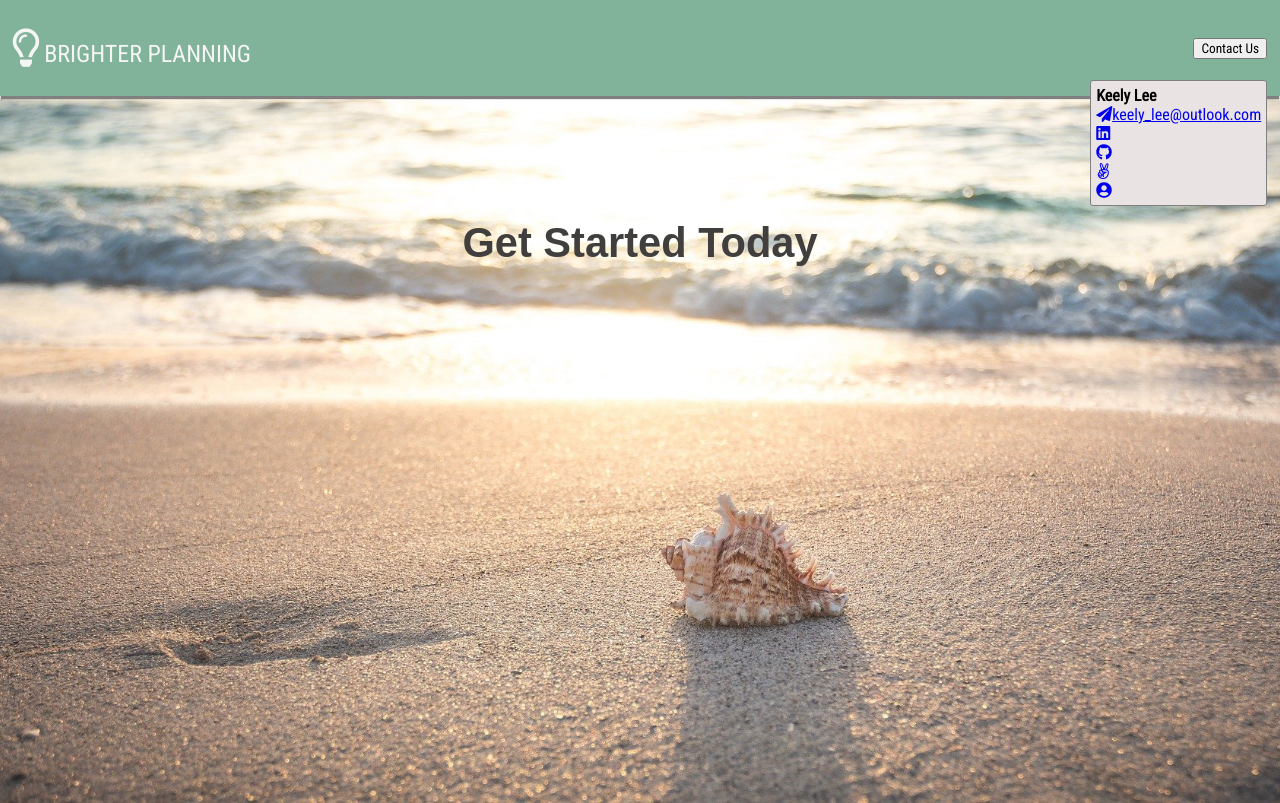
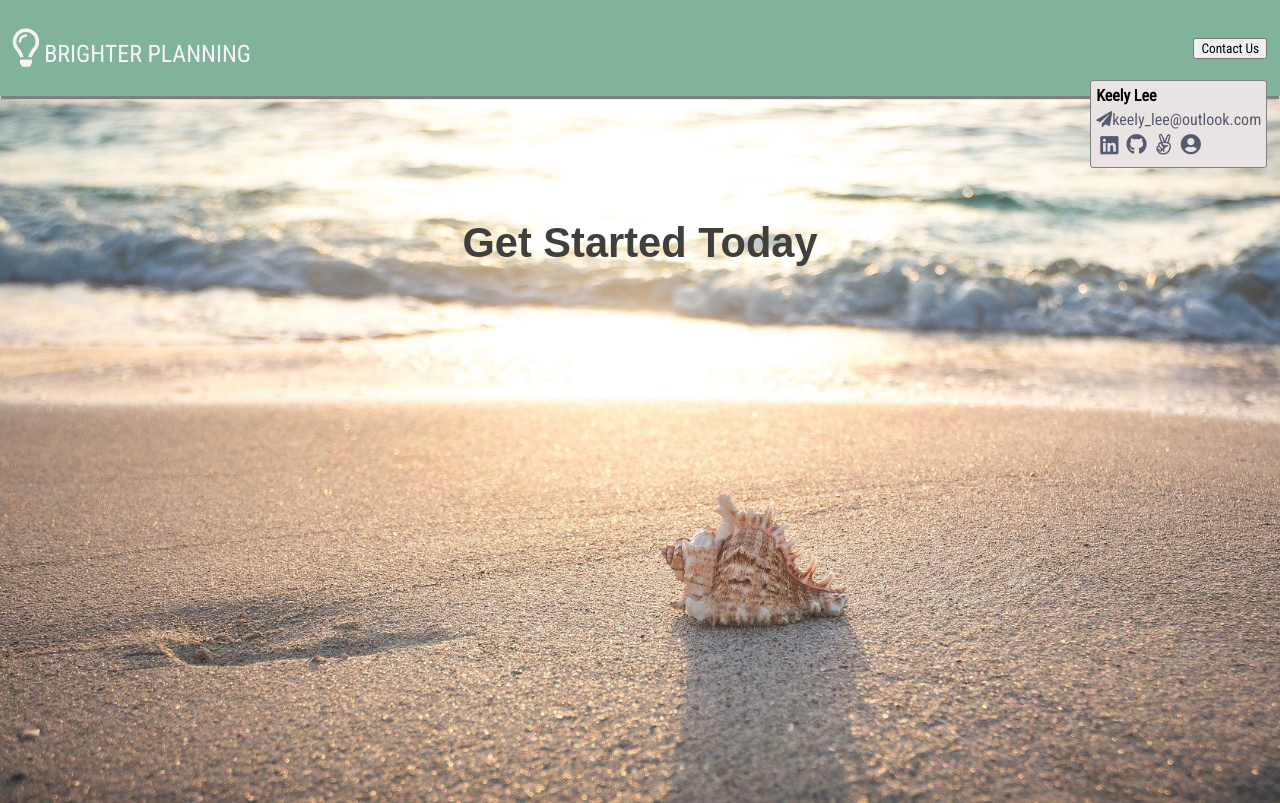
Before and after one commit to keely-lee/BrighterPlanning, a React (Create React App) app in the folder frontend/: page / in a window 1280 px wide. Both pictures are taken after a click on the button "Contact Us". Built offline with nearby package versions, Linux system fonts and the light colour scheme; a web font is replaced by a local one.

Commit message:
Minor styling updates

```diff
--- a/frontend/src/components/Navbar.js
+++ b/frontend/src/components/Navbar.js
@@ -20,10 +20,12 @@ function Nav(props) {
           <div className="nav-contact">
             <p>Keely Lee</p>
             <a href="mailto:keely_lee@outlook.com"><i className="fas fa-paper-plane"></i>keely_lee@outlook.com</a>
-            <a href="https://www.linkedin.com/in/keely-lee1/" className="linkedin" ><i className="fab fa-linkedin"></i></a>
-            <a href="https://github.com/keely-lee" className="github" ><i className="fab fa-github"></i></a>
-            <a href="https://angel.co/u/keely-lee" className="angellist" ><i className="fab fa-angellist"></i></a>
-            <a href="https://keely-lee.github.io/" className="personal" ><i className="fas fa-user-circle"></i></a>
+            <div className="nav-contact-links">
+              <a href="https://www.linkedin.com/in/keely-lee1/" className="linkedin" ><i className="fab fa-linkedin"></i></a>
+              <a href="https://github.com/keely-lee" className="github" ><i className="fab fa-github"></i></a>
+              <a href="https://angel.co/u/keely-lee" className="angellist" ><i className="fab fa-angellist"></i></a>
+              <a href="https://keely-lee.github.io/" className="personal" ><i className="fas fa-user-circle"></i></a>
+            </div>
           </div>
         : null }
       </div>
--- a/frontend/src/stylesheets/navbar.css
+++ b/frontend/src/stylesheets/navbar.css
@@ -12,7 +12,7 @@
   margin-bottom: 3px; /* To make up space for box-shadow */
 }
 
-#navbar a:first-child {
+#navbar > a:first-child {
   color: whitesmoke;
   font-size: 1.5em;
   text-decoration: none;
@@ -40,3 +40,23 @@
   margin: 0;
   font-weight: bolder;
 }
+
+.nav-contact a:first-of-type {
+  text-decoration: none;
+  color: #555B6E;
+  padding-top: 5px;
+}
+
+.nav-contact a:first-of-type:hover, .nav-contact-links a:hover {
+  color: white;
+}
+
+.nav-contact-links {
+  display: flex;
+}
+
+.nav-contact-links a {
+  color: #555B6E;
+  padding: 4px;
+  font-size: 1.3em;
+}
```
